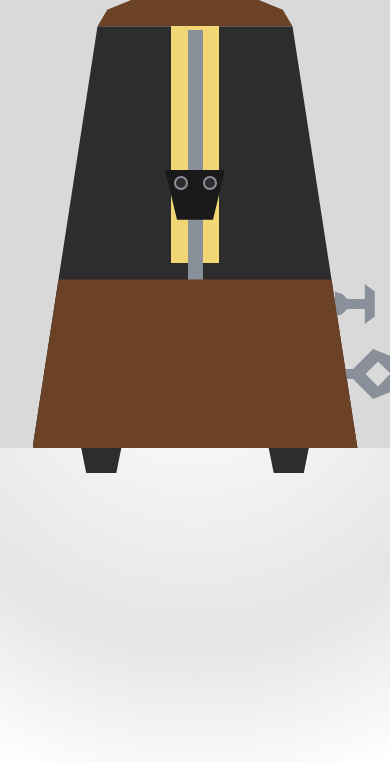
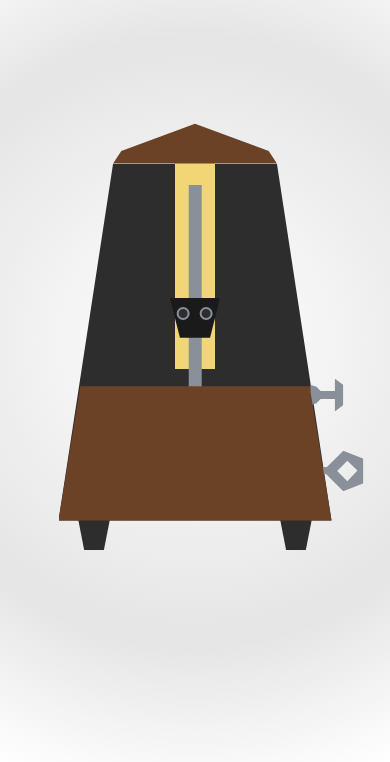
Before and after one commit to a-jadczak/metronome, a plain HTML site: page index.html in a window 390 px wide. Shown: the part 82-844 px from the top of the page. Drawn offline with Linux system fonts and the light colour scheme.

Commit message:
refactor: responsiveness of the metronome

```diff
--- a/src/styles/style.css
+++ b/src/styles/style.css
@@ -1,213 +1,260 @@
 @import url('https://fonts.googleapis.com/css2?family=Outfit:wght@100..900&family=Roboto:ital,wght@0,100..900;1,100..900&display=swap');
 
 :root {
-  /* ===== Colors ===== */
+  /* Colors */
   --gradient: rgba(0, 0, 0, 0.1);
 
-  --wood-dark: #4E2E1E;
-  --wood: #6B4226;
-  --wood-light: #8A5A3B;
-  --wood-highlight: #A8714A;
+  --wood-dark: #4e2e1e;
+  --wood: #6b4226;
+  --wood-light: #8a5a3b;
+  --wood-highlight: #a8714a;
 
-  --black: #1A1A1A;
-  --black-soft: #2D2D2D;
+  --black: #1a1a1a;
+  --black-soft: #2d2d2d;
   --black-light: #444444;
 
-  --gold-dark: #A67C00;
-  --gold: #D4AF37;
-  --gold-light: #F2D675;
-  --gold-highlight: #FFF1B5;
+  --gold-dark: #a67c00;
+  --gold: #d4af37;
+  --gold-light: #f2d675;
+  --gold-highlight: #fff1b5;
 
-  --silver-dark: #8A9099;
-  --silver: #BFC5CC;
-  --silver-light: #E2E5E9;
-  --silver-highlight: #F8F9FA;
+  --silver-dark: #8a9099;
+  --silver: #bfc5cc;
+  --silver-light: #e2e5e9;
+  --silver-highlight: #f8f9fa;
 
-  --white: #FFFFFF;
+  --white: #ffffff;
   --gray: #707070;
-  --gray-light: #D9D9D9;
+  --gray-light: #d9d9d9;
 
-  /* ===== Shapes ===== */
+  /* Shapes */
   --trapezoid: polygon(20% 0%, 80% 0%, 100% 100%, 0% 100%);
   --trapezoid-reversed: polygon(0% 0%, 100% 0%, 80% 100%, 20% 100%);
   --metronome-head: polygon(95% 70%, 100% 100%, 0% 100%, 5% 70%, 50% 5%);
   --metronome-case: polygon(8% 0%, 92% 0%, 100% 100%, 0% 100%);
   --metronome-foot: polygon(0 0, 100% 0, 80% 100%, 20% 100%);
   --metronome-knob: polygon(15% 70%, 0% 75%, 0% 25%, 15% 30%, 25% 40%, 60% 40%, 60% 10%, 80% 25%, 80% 75%, 60% 90%, 60% 60%, 25% 60%);
-  --metronome-winding-key: polygon(100% 50%, 50% 100%, 50% 65%, 75% 40%, 49% 15%, 25% 40%, 50% 65%, 50% 100%, 0% 50%, 20% 0%, 80% 0%);;
+  --metronome-winding-key: polygon(100% 50%, 50% 100%, 50% 65%, 75% 40%, 49% 15%, 25% 40%, 50% 65%, 50% 100%, 0% 50%, 20% 0%, 80% 0%);
+
+  /* Instrument proportions */
+  --metronome-ratio: 13 / 20;
+  --body-top: 8%;
+  --body-bottom: 7%;
+  --case-height: 32%;
 }
 
 * {
-  font-family: Roboto;
+  box-sizing: border-box;
+  font-family: Roboto, sans-serif;
   margin: 0;
   padding: 0;
-  box-sizing: border-box;
 }
 
 body {
+  display: grid;
+  grid-template-rows: 10% 80% 10%;
   min-height: 100svh;
-  background: white;
-  background: radial-gradient(circle, white 0%, var(--gradient) 65%, white 100%);
+  background: var(--white);
+  background: radial-gradient(circle, var(--white) 0%, var(--gradient) 65%, var(--white) 100%);
+}
+
+header {
+  padding: 1rem;
 }
 
 h1 {
+  font-size: 3.5rem;
   text-align: center;
-  font-size: 3.5rem;
 }
 
 main {
   display: grid;
   place-items: center;
-  background-color: var(--gray-light);
+  padding: 1rem;
 }
 
 #metronome {
-  width: 325px;
-  height: 55lvh;
   position: relative;
+  width: clamp(210px, min(70vw, 100svh), 400px);
+  aspect-ratio: var(--metronome-ratio);
 }
 
 .metronome__head {
+  position: absolute;
+  top: -2%;
+  left: 20%;
+  z-index: 4;
+  width: 60%;
+  height: 10%;
   background-color: var(--wood);
   clip-path: var(--metronome-head);
-  width: 60%;
-  height: 55px;
-  position: absolute;
-  left: 20%;
-  bottom: 50lvh;
-  z-index: 1;
 }
 
 .metronome__body {
+  position: absolute;
+  top: var(--body-top);
+  right: 0;
+  bottom: var(--body-bottom);
+  left: 0;
+  z-index: 0;
   background-color: var(--black-soft);
   clip-path: var(--trapezoid);
-  width: 325px;
-  height: 50lvh;
-  position: absolute;
-  bottom: 0;
-  z-index: 0;
 }
 
 .metronome__case {
+  position: absolute;
+  right: 0;
+  bottom: var(--body-bottom);
+  left: 0;
+  z-index: 3;
+  height: var(--case-height);
   background-color: var(--wood);
   clip-path: var(--metronome-case);
-  width: 100%;
-  height: 20lvh;
-  position: absolute;
-  bottom: 0;
-  z-index: 3;
 }
 
-.metronome__beat-knob {
-  background-color: var(--silver-dark);
-  width: 50px;
-  height: 10px;
+.metronome__tempo-scale-board {
   position: absolute;
-  bottom: 30%;
-  right: 7%;
-}
-
-.metronome__beat-knob::after {
-  content: "";
-  clip-path: var(--metronome-knob);
-  background-color: var(--silver-dark);
-  width: 50px;
-  height: 50px;
-  position: absolute;
-  top: -20px;
-  left: 50px;
-}
-
-.metronome__winding-key {
-  background-color: var(--silver-dark);
-  width: 30px;
-  height: 10px;
-  position: absolute;
-  bottom: 15%;
-  right: 0;
-}
-
-.metronome__winding-key::after {
-  content: "";
-  clip-path: var(--metronome-winding-key);
-  background-color: var(--silver-dark);
-  width: 50px;
-  height: 50px;
-  position: absolute;
-  top: -20px;
-  left: 20px;
-  transform: rotate(90deg);
+  top: 5%;
+  left: 42.5%;
+  z-index: 1;
+  width: 15%;
+  height: 52%;
+  background-color: var(--gold-light);
 }
 
 #metronome__pendulum {
-  width: 15px;
-  height: 33svh;
+  position: absolute;
+  top: 13%;
+  left: 50%;
+  z-index: 2;
+  width: 4.6%;
+  height: 54%;
+  min-width: 7px;
   background-color: var(--silver-dark);
-  position: absolute;
-  bottom: 30%;
-  left: calc(50% - 7.5px); /* 7.5px is half the width of the pendulum, so to center it we subtract it from 50% */
-  right: 50%;
-  z-index: 2;
-  transform-origin: bottom center;
-  /*transform: rotate(-75deg);*/
+  transform: translateX(-50%);
+  transform-origin: 50% 94%;
 }
 
 .metronome__sliding-weight {
+  position: absolute;
+  top: 50%;
+  left: 50%;
+  height: 17.5%;
+  width: 400%;
+  min-height: 28px;
+  border-radius: 4%;
   background-color: var(--black);
   clip-path: var(--trapezoid-reversed);
-  width: 400%;
-  position: absolute;
-  top: 50%;
-  left: -150%;
-  height: 50px;
-  border-radius: 5%;
+  transform: translateX(-50%);
 }
 
 .metronome__sliding-weight::before,
 .metronome__sliding-weight::after {
   content: "";
+  position: absolute;
+  top: 22%;
+  width: 18%;
+  aspect-ratio: 1;
+  border: 2px solid var(--silver-dark);
   background-color: var(--black-soft);
-  border: 2px solid var(--silver-dark);
-  width: 10px;
-  aspect-ratio: 1;
-  border-radius: 100%;
-  position: absolute;
-  top: 6.5px;
+  border-radius: 50%;
 }
+
 .metronome__sliding-weight::before {
-  left: 8.5px;
+  left: 14%;
 }
 
 .metronome__sliding-weight::after {
-  right: 8.5px;
+  right: 14%;
 }
 
-.metronome__tempo-scale-board {
-  background-color: var(--gold-light);
+.metronome__beat-knob,
+.metronome__winding-key {
+  position: absolute;
+  z-index: 2;
+  height: 1.8%;
+  min-height: 5px;
+  background-color: var(--silver-dark);
+}
+
+.metronome__beat-knob {
+  right: 7%;
+  bottom: 36%;
   width: 15%;
-  height: 55%;
+}
+
+.metronome__beat-knob::after {
+  content: "";
   position: absolute;
-  top: 5%;
-  left: 42.5%;
-  right: 50%;
-  z-index: 1;
+  top: 50%;
+  left: 95%;
+  width: 100%;
+  aspect-ratio: 1;
+  background-color: var(--silver-dark);
+  clip-path: var(--metronome-knob);
+  transform: translateY(-50%);
+}
+
+.metronome__winding-key {
+  right: 0;
+  bottom: 18%;
+  width: 9%;
+}
+
+.metronome__winding-key::after {
+  content: "";
+  position: absolute;
+  top: 50%;
+  left: 65%;
+  width: 165%;
+  aspect-ratio: 1;
+  background-color: var(--silver-dark);
+  clip-path: var(--metronome-winding-key);
+  transform: translateY(-50%) rotate(90deg);
 }
 
 .metronome__feet-container {
-  background-color: transparent;
-  width: 100%;
+  position: absolute;
+  right: 7%;
+  bottom: 0;
+  left: 7%;
+  z-index: 1;
   display: flex;
-  justify-content: space-around;
-  align-items: flex-end;
-  gap: 50px;
-  position: absolute;
-  bottom: -25px;
-  z-index: 0;
+  justify-content: space-between;
+  height: 8%;
 }
 
 .metronome__foot {
+  width: 14%;
+  height: 100%;
   background-color: var(--black-soft);
   clip-path: var(--metronome-foot);
-  height: 50px;
-  width: 50px;
 }
+
+@media (max-width: 480px) {
+  header {
+    padding-top: 1rem;
+  }
+
+  h1 {
+    font-size: 2.25rem;
+  }
+
+  main {
+    padding-inline: 2rem;
+  }
+}
+
+@media (max-height: 620px) and (min-width: 481px) {
+  header {
+    padding-block: 0.5rem 0;
+  }
+
+  h1 {
+    font-size: 2rem;
+  }
+
+  main {
+    padding-block: 0.5rem 1.5rem;
+  }
+}
```
